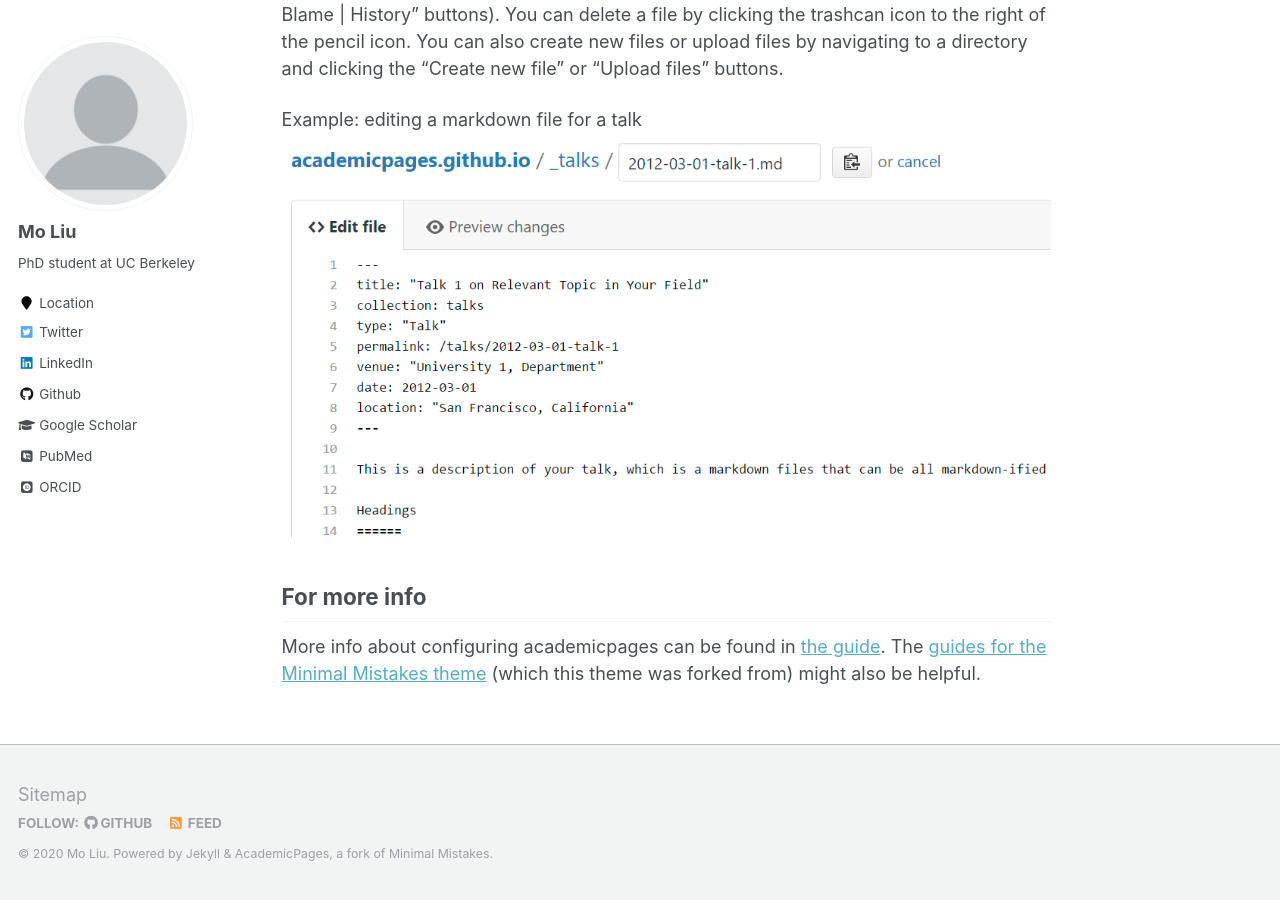
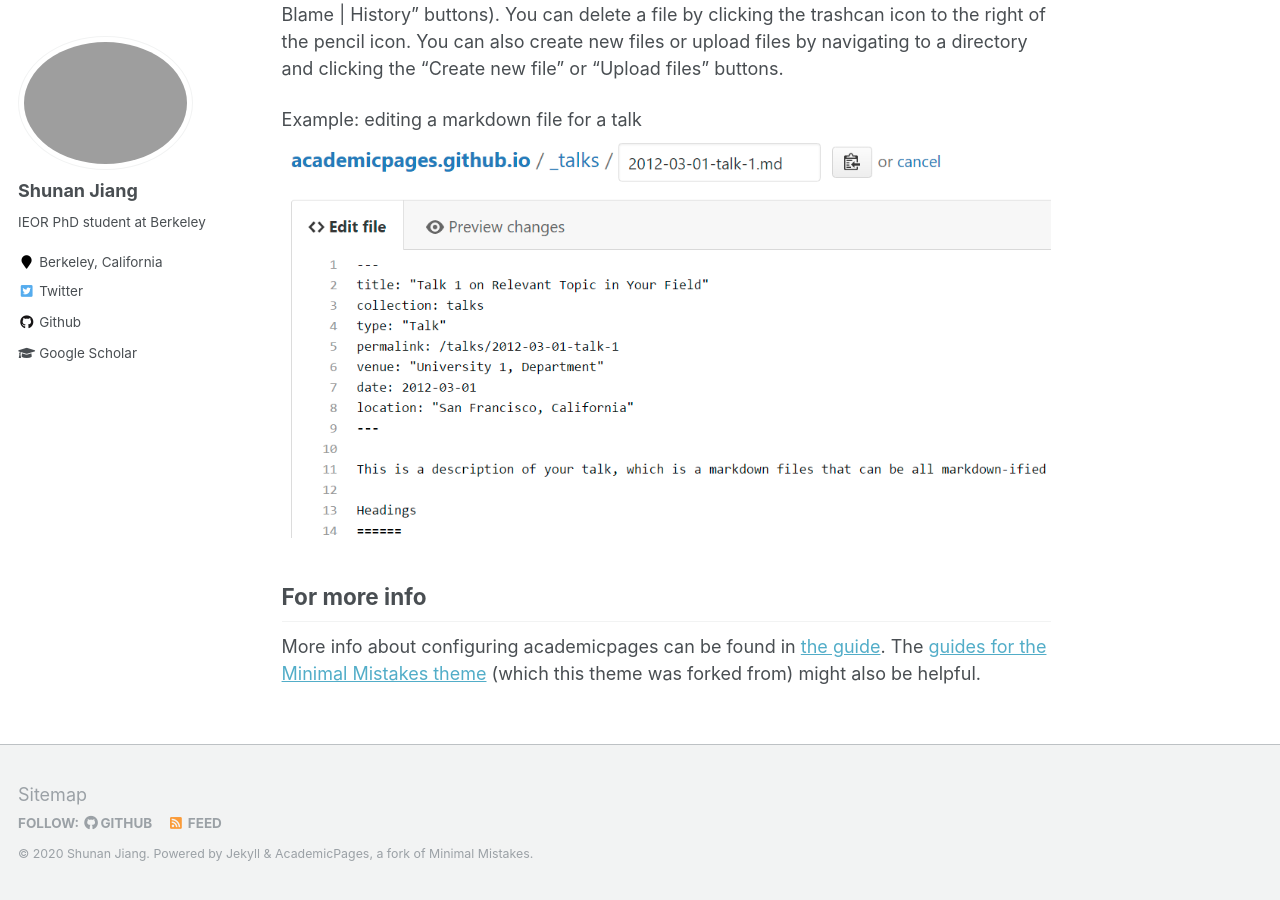
Before and after one commit to clarkmoliu/clarkmoliu.github.io, a Jekyll site: the page built from _pages/about.md, in a window 1280 px wide and 900 px high, scrolled down 2463 px. Built offline with Jekyll 4.4.1, drawn with Linux system fonts in a browser that asks for light colours; some web fonts are replaced.

Commit message:
Update _config.yml

```diff
--- a/_config.yml
+++ b/_config.yml
@@ -1,19 +1,12 @@
-# Welcome to Jekyll!
-#
-# This config file is meant for settings that affect your entire site, values
-# which you are expected to set up once and rarely need to edit after that.
-# For technical reasons, this file is *NOT* reloaded automatically when you use
-# `jekyll serve`. If you change this file, please restart the server process.
 
-# Site Settings
 locale                   : "en-US"
-title                    : "Mo Liu"
+title                    : "Shunan Jiang"
 title_separator          : "-"
-name                     : &name "Mo Liu"
-description              : &description "PhD student"
-url                      : https://clarkmoliu.github.io # the base hostname & protocol for your site e.g. "https://mmistakes.github.io"
+name                     : &name "Shunan Jiang"
+description              : &description "First-year IEOR PhD student at Berkeley IEOR"
+url                      : https://ShunanJiang.github.io # the base hostname & protocol for your site e.g. "https://mmistakes.github.io"
 baseurl                  : "" # the subpath of your site, e.g. "/blog"
-repository               : "clarkmoliu/clarkmoliu.github.io"
+repository               : "ShunanJiang.github.io"
 teaser                   :  # filename of teaser fallback teaser image placed in /images/, .e.g. "500x300.png"
 breadcrumbs              : false # true, false (default)
 words_per_minute         : 160
@@ -56,6 +49,13 @@ alexa_site_verification  :
 yandex_site_verification :
 
 # Social Sharing
+twitter:
+  username               : &twitter
+facebook:
+  username               :
+  app_id                 :
+  publisher              :
+og_image                 :  # Open Graph/Twitter default site image
 # For specifying social profiles
 # - https://developers.google.com/structured-data/customize/social-profiles
 social:
@@ -73,13 +73,13 @@ analytics:
 
 # Site Author
 author:
-  name             : "Mo Liu"
-  avatar           : "profile.png"
-  bio              : "PhD student at UC Berkeley"
-  location         : "Location"
+  name             : "Shunan Jiang"
+  avatar           : "profile2.jpeg"
+  bio              : "IEOR PhD student at Berkeley"
+  location         : "Berkeley, California"
   employer         :
-  pubmed           : "https://www.ncbi.nlm.nih.gov/pubmed/?term=john+snow"
-  googlescholar    : ""
+  pubmed           : #"https://www.ncbi.nlm.nih.gov/pubmed/?term=john+snow"
+  googlescholar    : "https://scholar.google.com/citations?user=--tc3-4AAAAJ&hl=en"
   email            :
   researchgate     :  # example: "https://www.researchgate.net/profile/yourprofile"
   uri              :
@@ -89,20 +89,20 @@ author:
   flickr           :
   facebook         :
   foursquare       :
-  github           : "clarkmoliu"
+  github           : "ShunanJiang"
   google_plus      :
   keybase          :
   instagram        :
   impactstory      : #"https://profiles.impactstory.org/u/xxxx-xxxx-xxxx-xxxx"
   lastfm           :
-  linkedin         : "https://www.linkedin.com/in/mo-liu-1b042415a/"
-  orcid            : "http://orcid.org/yourorcidurl"
+  linkedin         :
+  orcid            : #"http://orcid.org/yourorcidurl"
   pinterest        :
   soundcloud       :
   stackoverflow    : # http://stackoverflow.com/users/123456/username
   steam            :
   tumblr           :
-  twitter          : "replacethistwitterhandle"
+  twitter          : "shunanjiang1"
   vine             :
   weibo            :
   xing             :
```
